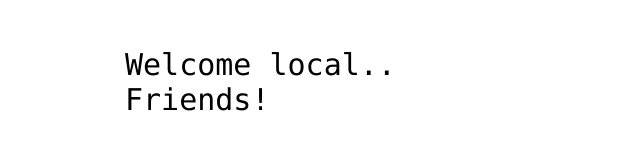
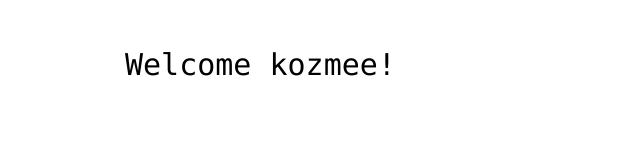
Before and after one commit to ralloss/hello-world, a plain HTML site: page index.html in a window 1280 px wide. Shown: the part 341-490 px from the top of the page, without its empty margins (315-955 px from the left). Drawn offline with Linux system fonts and the light colour scheme.

Commit message:
updated test

```diff
--- a/index.html
+++ b/index.html
@@ -12,7 +12,7 @@
 <img src="https://octodex.github.com/images/daftpunktocat-thomas.gif" id="octocat" alt="octocat-gif" />
 
 <!-- Change this code here by copy and pasting your template on line 15 -->
-<p>Welcome local.. Friends!</p>
+<p>Welcome kozmee!</p>
 
 </body>
 </html>
```
